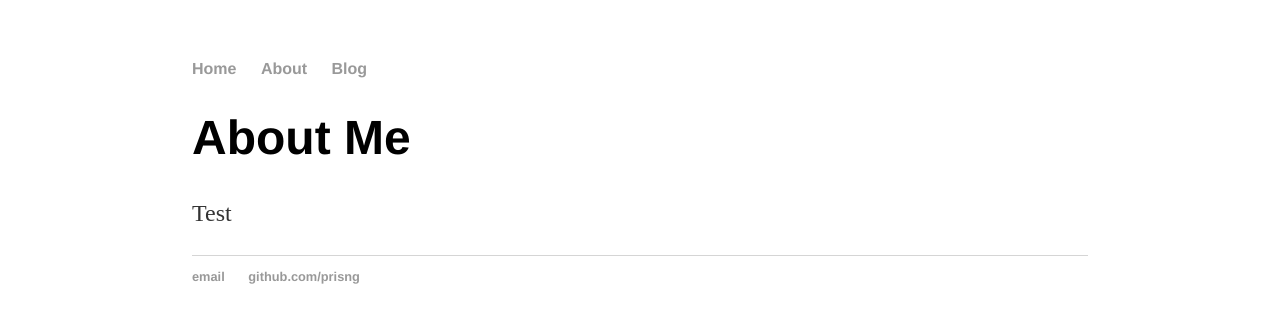
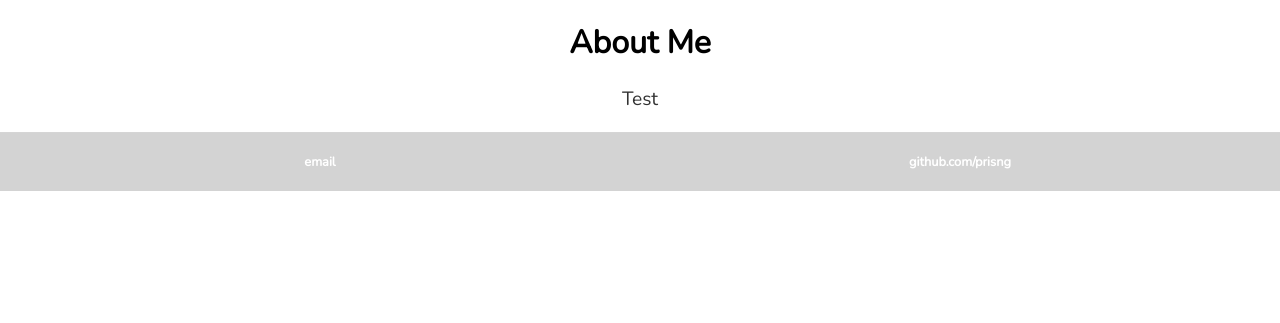
Before and after one commit to prisng/myblog, a Jekyll site: the page built from about/index.html, in a window 1280 px wide. Shown: the top 323 px of the page. Built offline with Jekyll 4.4.1, drawn with Linux system fonts in a browser that asks for light colours.

```diff
--- a/_config.yml
+++ b/_config.yml
@@ -1,3 +1,5 @@
 name: Test Blog
 markdown: kramdown
 permalink: /blog/:year/:month/:day/:title
+
+header: /assets/redflowers.jpg
--- a/_layouts/default.html
+++ b/_layouts/default.html
@@ -2,10 +2,14 @@
 	<html>
 		<head>
 			<title>{{ page.title }}</title>
+			<style>
+				@import url('https://fonts.googleapis.com/css2?family=Nunito&display=swap');
+			</style>
 			<!-- link to main stylesheet -->
-			<link rel="stylesheet" type="text/css" href="/css/main.css">
+			<link rel="stylesheet" type="text/css" href="/assets/css/main.css">
 		</head>
 		<body>
+			<!--
 			<nav>
 	    		<ul>
 	        		<li><a href="/">Home</a></li>
@@ -13,6 +17,7 @@
 	        		<li><a href="/blog">Blog</a></li>
 	    		</ul>
 			</nav>
+		-->
 			<div class="container">
 
 			{{ content }}
--- /dev/null
+++ b/assets/css/main.css
@@ -0,0 +1,120 @@
+body {
+    margin: 0;
+    padding: 0;
+    font-family: 'Nunito', sans-serif;
+    text-align: center;
+}
+
+nav ul, footer ul {
+    list-style: none;
+    display: inline-flex;
+    font-weight: bold;
+    text-align: center;
+    margin: 0;
+    padding: 0;
+    background-color: lightgray;
+    width: 100%;
+}
+
+nav ul li, footer ul li {
+    outline: 1px solid transparent;
+    width: 100%;
+    padding: 20px;
+    background-color: lightgray;
+}
+
+/*
+nav ul li::after {
+  content: "•";
+  padding-left: 8px;
+  padding-right: 8px;
+}
+*/
+
+nav ul li:hover, footer ul li:hover {
+  cursor: pointer;
+  background-color: darkgray;
+  transition: 0.5s;
+}
+
+nav ul li:active {
+  background-color: darkgray;
+}
+
+a {
+    text-decoration: none;
+    color: white;
+}
+
+a:hover {
+    text-decoration: underline;
+}
+
+h3 {
+    font-weight: lighter;
+}
+
+p {
+    font-size: 120%;
+    line-height: 1.4em;
+    color: #333;
+    font-weight: lighter;
+}
+footer {
+    border-top: 1px solid #d5d5d5;
+    font-size: .8em;
+}
+
+/*
+ul.posts {
+    margin: 20px auto 40px;
+    font-size: 1.5em;
+}
+
+ul.posts li {
+    list-style: none;
+}
+*/
+
+.title, .tagline {
+  text-align: center;
+}
+
+#myphoto {
+  padding-top: 25px;
+  width: 15%;
+  height: auto;
+}
+
+.blurb {
+  padding-left: 150px;
+  padding-right: 150px;
+  padding-bottom: 10px;
+}
+
+.navbar {
+  text-align: left;
+}
+
+.cover {
+  padding: 220px;
+  margin: 0;
+  font-size: 150%;
+  text-align: center;
+  color: white;
+  position: relative;
+}
+
+/* make cover background image translucent */
+.cover::before {
+  content: "";
+  background-image: url(/assets/pinkflowers.jpg);
+  background-size: 100% 100%;
+  opacity: 0.9;
+  top: 0;
+  left: 0;
+  bottom: 0;
+  right: 0;
+  position: absolute;
+  z-index: -1;
+}
```
Also changed, not shown: _includes/about.html (added, +8 -0 lines), _includes/header.html (added, +16 -0 lines), _includes/navigation.html (added, +9 -0 lines), _layouts/home.html (added, +23 -0 lines), index.html (+5 -6 lines), assets/mi.png (added), assets/mi2.png (added), 4 other files.
